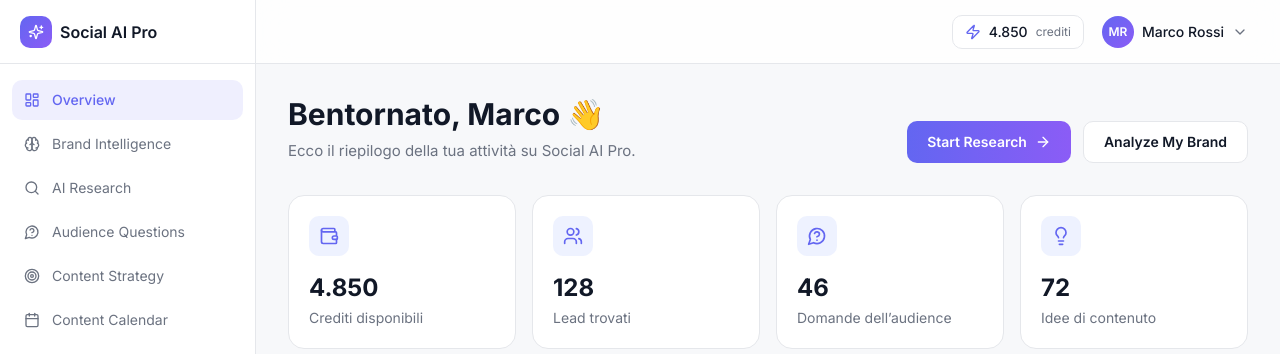
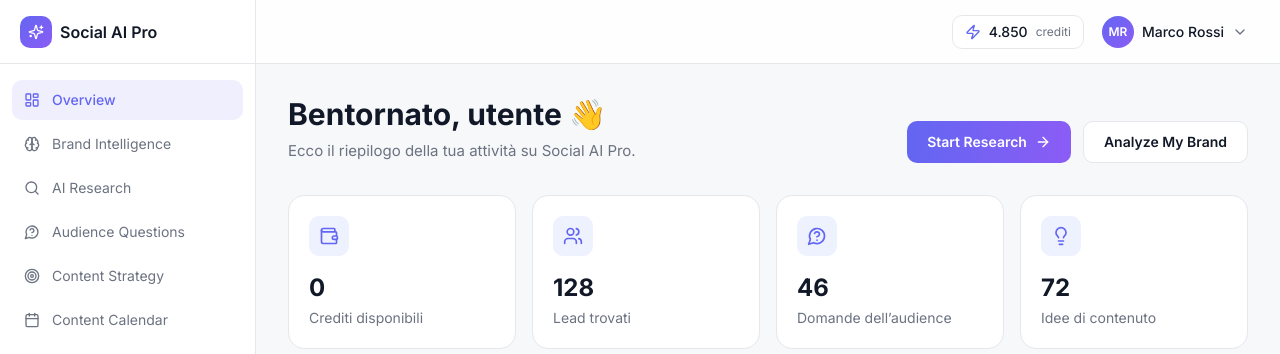
Before and after one commit to scaratigiannantonio-ops/social-ai-pro, a Next.js app: page /dashboard in a window 1280 px wide. Shown: the top 354 px of the page. Built offline with nearby package versions, Linux system fonts and the light colour scheme; no server answers.

Commit message:
Refactor DashboardOverviewPage for dynamic data
Refactor dashboard page to fetch user and credit balance data. Update user greeting and stats display with dynamic values.

```diff
--- a/app/dashboard/page.tsx
+++ b/app/dashboard/page.tsx
@@ -1,4 +1,7 @@
+'use client'
+
 import Link from 'next/link'
+import { useEffect, useState } from 'react'
 import {
   Wallet,
   Users,
@@ -10,18 +13,31 @@
   ArrowRight,
   type LucideIcon,
 } from 'lucide-react'
-import { MOCK_USER, MOCK_CREDITS, MOCK_METRICS, MOCK_ACTIVITY } from '@/lib/mock-data'
 
-const stats: { label: string; value: string; icon: LucideIcon }[] = [
-  { label: 'Crediti disponibili', value: MOCK_CREDITS.balance.toLocaleString('it-IT'), icon: Wallet },
-  { label: 'Lead trovati', value: MOCK_METRICS.leadsFound.toLocaleString('it-IT'), icon: Users },
-  {
-    label: 'Domande dell’audience',
-    value: MOCK_METRICS.audienceQuestions.toLocaleString('it-IT'),
-    icon: MessageCircleQuestion,
-  },
-  { label: 'Idee di contenuto', value: MOCK_METRICS.contentIdeas.toLocaleString('it-IT'), icon: Lightbulb },
-]
+import {
+  getCreditBalance,
+  getCurrentUser,
+  getAccessToken,
+} from '@/lib/auth-client'
+
+import {
+  MOCK_METRICS,
+  MOCK_ACTIVITY,
+} from '@/lib/mock-data'
+
+interface DashboardUser {
+  id: number
+  name?: string
+  email?: string
+  credits?: number
+  plan?: string
+}
+
+interface CreditBalance {
+  user_id: number
+  credits: number
+  plan: string
+}
 
 const features: {
   title: string
@@ -72,18 +88,96 @@
 }
 
 export default function DashboardOverviewPage() {
+  const [user, setUser] = useState<DashboardUser | null>(null)
+  const [credits, setCredits] = useState<CreditBalance | null>(null)
+  const [loading, setLoading] = useState(true)
+
+  useEffect(() => {
+    async function loadDashboard() {
+      const token = getAccessToken()
+
+      if (!token) {
+        setLoading(false)
+        return
+      }
+
+      try {
+        const [currentUser, creditBalance] = await Promise.all([
+          getCurrentUser(),
+          getCreditBalance(),
+        ])
+
+        if (currentUser) {
+          setUser(currentUser)
+        }
+
+        if (creditBalance) {
+          setCredits(creditBalance)
+        }
+      } finally {
+        setLoading(false)
+      }
+    }
+
+    loadDashboard()
+  }, [])
+
+  const firstName =
+    user?.name?.split(' ')[0] ??
+    user?.email?.split('@')[0] ??
+    'utente'
+
+  const creditValue = loading
+    ? '...'
+    : credits?.credits?.toLocaleString('it-IT') ?? '0'
+
+  const stats: {
+    label: string
+    value: string
+    icon: LucideIcon
+  }[] = [
+    {
+      label: 'Crediti disponibili',
+      value: creditValue,
+      icon: Wallet,
+    },
+    {
+      label: 'Lead trovati',
+      value: MOCK_METRICS.leadsFound.toLocaleString('it-IT'),
+      icon: Users,
+    },
+    {
+      label: 'Domande dell’audience',
+      value: MOCK_METRICS.audienceQuestions.toLocaleString('it-IT'),
+      icon: MessageCircleQuestion,
+    },
+    {
+      label: 'Idee di contenuto',
+      value: MOCK_METRICS.contentIdeas.toLocaleString('it-IT'),
+      icon: Lightbulb,
+    },
+  ]
+
   return (
     <div className="space-y-8">
       {/* Welcome */}
       <div className="flex flex-col gap-4 sm:flex-row sm:items-end sm:justify-between">
         <div>
           <h1 className="text-2xl font-bold text-[#111827] sm:text-3xl">
-            Bentornato, {MOCK_USER.name.split(' ')[0]} 👋
+            Bentornato, {firstName} 👋
           </h1>
+
           <p className="mt-2 text-[15px] text-[#6B7280]">
             Ecco il riepilogo della tua attività su Social AI Pro.
           </p>
+
+          {credits && (
+            <p className="mt-1 text-xs text-[#9CA3AF]">
+              Piano: {credits.plan}
+            </p>
+          )}
         </div>
+
         <div className="flex flex-wrap gap-3">
           <Link
             href="/dashboard/ai-research"
@@ -92,6 +186,7 @@
             Start Research
             <ArrowRight className="h-4 w-4" />
           </Link>
+
           <Link
             href="/dashboard/brand-intelligence"
             className="inline-flex items-center gap-2 rounded-lg border border-[#E5E7EB] bg-white px-5 py-2.5 text-sm font-semibold text-[#111827] transition-colors hover:bg-[#F7F8FA]"
@@ -104,19 +199,29 @@
       {/* Stats */}
       <div className="grid gap-4 sm:grid-cols-2 xl:grid-cols-4">
         {stats.map(({ label, value, icon: Icon }) => (
-          <div key={label} className="rounded-2xl border border-[#E5E7EB] bg-white p-5">
+          <div
+            key={label}
+            className="rounded-2xl border border-[#E5E7EB] bg-white p-5"
+          >
             <div className="flex h-10 w-10 items-center justify-center rounded-lg bg-[#EEF2FF]">
               <Icon className="h-5 w-5 text-[#6366F1]" />
             </div>
-            <p className="mt-4 text-2xl font-bold text-[#111827]">{value}</p>
-            <p className="mt-1 text-sm text-[#6B7280]">{label}</p>
+
+            <p className="mt-4 text-2xl font-bold text-[#111827]">
+              {value}
+            </p>
+
+            <p className="mt-1 text-sm text-[#6B7280]">
+              {label}
+            </p>
           </div>
         ))}
       </div>
 
       {/* Feature cards */}
       <div className="grid gap-4 lg:grid-cols-2">
-        {features.map(({ title, description, href, cta, icon: Icon }) => (
+        {features.map(
+          ({ title, description, href, cta, icon: Icon }) => (
             <div
               key={title}
               className="flex flex-col rounded-2xl border border-[#E5E7EB] bg-white p-6 transition-shadow hover:shadow-lg"
@@ -124,37 +229,62 @@
               <div className="flex h-11 w-11 items-center justify-center rounded-lg bg-gradient-to-br from-[#6366F1] to-[#8B5CF6]">
                 <Icon className="h-5 w-5 text-white" />
               </div>
-            <h3 className="mt-4 text-lg font-semibold text-[#111827]">{title}</h3>
-            <p className="mt-2 flex-1 text-sm leading-relaxed text-[#6B7280]">{description}</p>
+
+              <h3 className="mt-4 text-lg font-semibold text-[#111827]">
+                {title}
+              </h3>
+
+              <p className="mt-2 flex-1 text-sm leading-relaxed text-[#6B7280]">
+                {description}
+              </p>
+
               <Link
                 href={href}
-              className="mt-5 inline-flex items-center gap-2 text-sm font-semibold text-[#6366F1] hover:gap-3 transition-all"
+                className="mt-5 inline-flex items-center gap-2 text-sm font-semibold text-[#6366F1] transition-all hover:gap-3"
               >
                 {cta}
                 <ArrowRight className="h-4 w-4" />
               </Link>
             </div>
-        ))}
+          ),
+        )}
       </div>
 
       {/* Recent activity */}
       <div className="rounded-2xl border border-[#E5E7EB] bg-white p-6">
-        <h2 className="text-lg font-semibold text-[#111827]">Attività recente</h2>
+        <h2 className="text-lg font-semibold text-[#111827]">
+          Attività recente
+        </h2>
+
         <ul className="mt-4 divide-y divide-[#E5E7EB]">
           {MOCK_ACTIVITY.map((a) => (
-            <li key={a.id} className="flex items-start justify-between gap-4 py-4">
+            <li
+              key={a.id}
+              className="flex items-start justify-between gap-4 py-4"
+            >
               <div className="flex items-start gap-3">
                 <span
-                  className={`mt-0.5 rounded-md px-2 py-1 text-[11px] font-semibold capitalize ${kindColor[a.kind]}`}
+                  className={`mt-0.5 rounded-md px-2 py-1 text-[11px] font-semibold capitalize ${
+                    kindColor[a.kind]
+                  }`}
                 >
                   {a.kind}
                 </span>
+
                 <div>
-                  <p className="text-sm font-medium text-[#111827]">{a.title}</p>
-                  <p className="text-sm text-[#6B7280]">{a.detail}</p>
+                  <p className="text-sm font-medium text-[#111827]">
+                    {a.title}
+                  </p>
+
+                  <p className="text-sm text-[#6B7280]">
+                    {a.detail}
+                  </p>
                 </div>
               </div>
-              <span className="shrink-0 text-xs text-[#9CA3AF]">{a.at}</span>
+
+              <span className="shrink-0 text-xs text-[#9CA3AF]">
+                {a.at}
+              </span>
             </li>
           ))}
         </ul>
```
Lines whose indentation alone changed are shown as unchanged.
